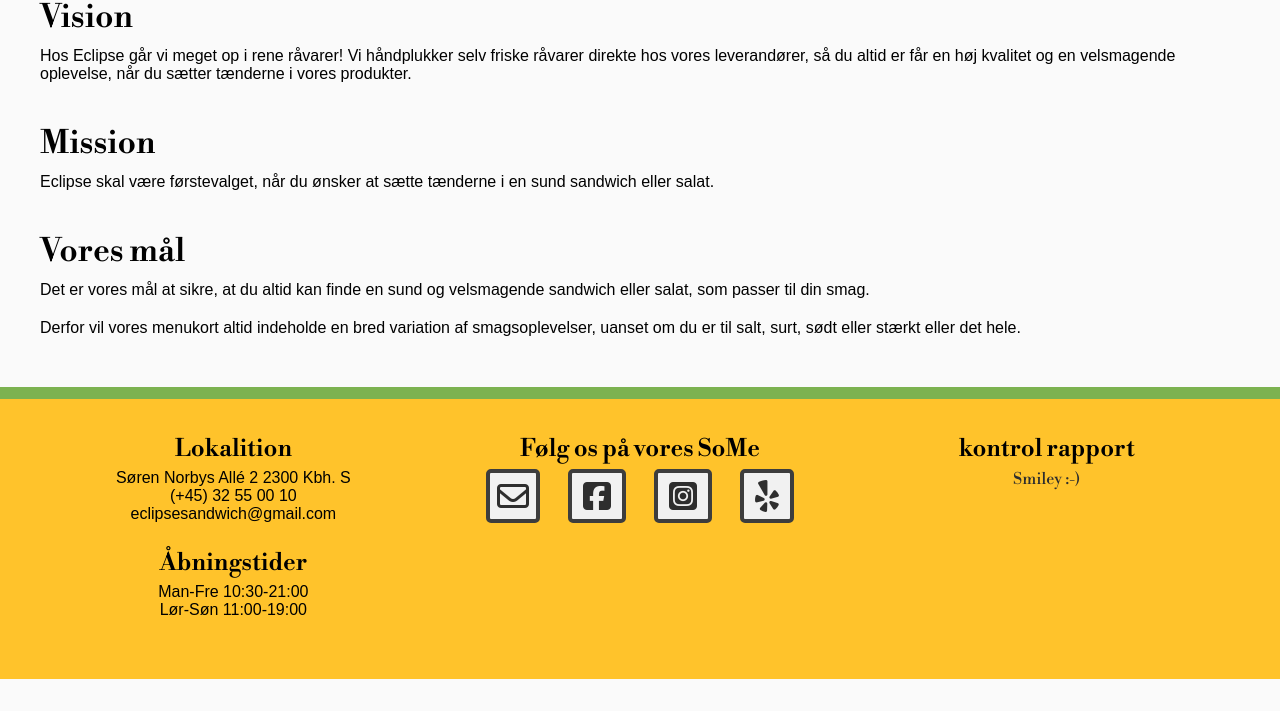
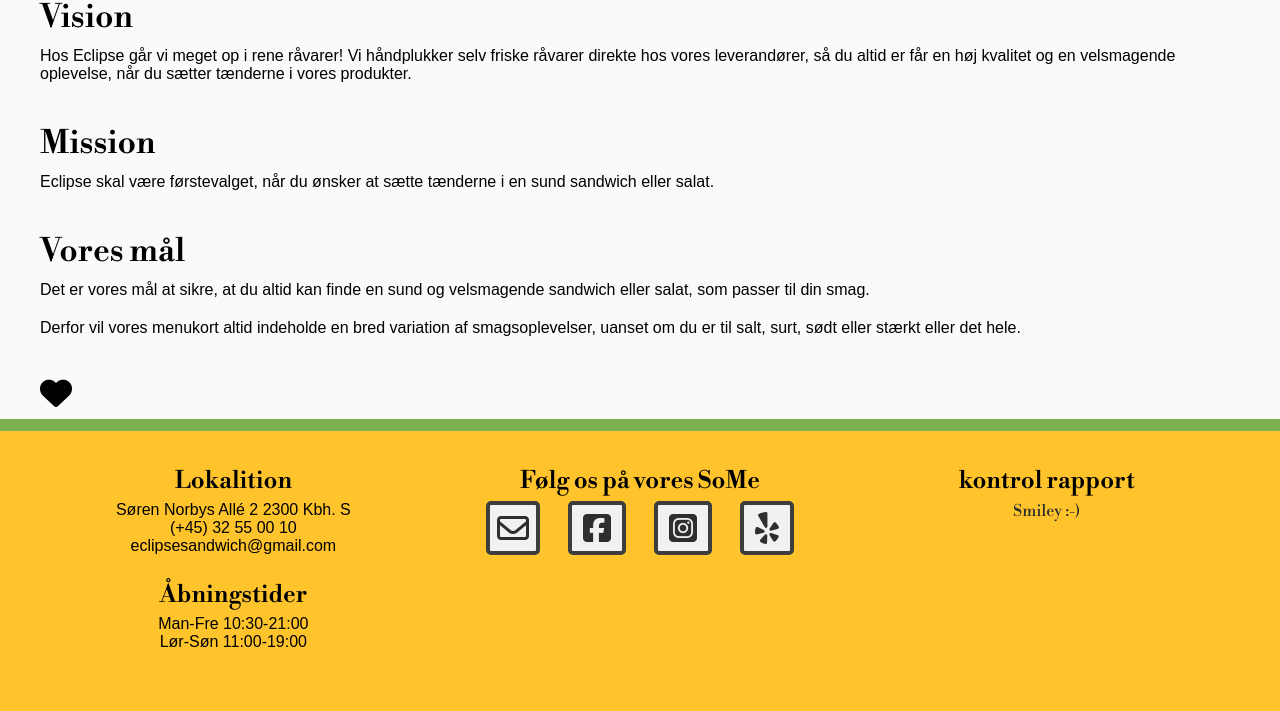
Before and after one commit to hepf0001/eclipse, a plain HTML site: page om_eclipse.html in a window 1280 px wide. Shown: the part 2117-2828 px from the top of the page. Before the commit the page ends 2796 px from the top, so only its background shows below. Drawn offline with nearby package versions, Linux system fonts and the light colour scheme; a web font is replaced by a local one.

Commit message:
Hjerte - end of day

```diff
--- a/css/om_eclipse.css
+++ b/css/om_eclipse.css
@@ -6,7 +6,7 @@
   }
 
 
-/* Billede slider */
+/*************** Billede slider **************/
 /*body{
 height: 100vh;
 justify-self: center;
--- a/om_eclipse.html
+++ b/om_eclipse.html
@@ -83,6 +83,7 @@
           </div>
         </div>
       </section>
+
       <script type="text/javascript">
         var counter = 1;
         setInterval(function () {
@@ -170,6 +171,7 @@
             eller det hele.
           </p>
         </div>
+        <i class="fa-solid fa-heart fa-2x"></i>
       </div>
     </main>
     <footer>
```
